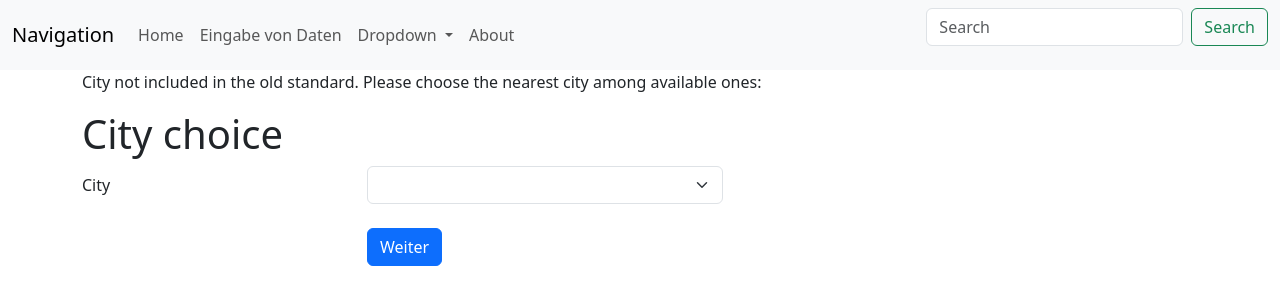
After one commit to JacekNiedzielski/Scheelastvergleich, a Flask app: template Templates/city_not_found.html in a window 1280 px wide. The commit adds this page. Shown: the top 305 px of the page. Run offline with Flask 2, Linux system fonts and the light colour scheme; the template is opened without the code that fills it, so the values that code supplies are empty; parts of the project's set-up code (start-up, migrations or seed data) failed here and were passed over.

Commit message:
Third commit

```diff
--- /dev/null
+++ b/Templates/city_not_found.html
@@ -0,0 +1,45 @@
+{% extends "base.html" %}
+
+
+{% block content %}
+
+<div class="container">
+    <div class="row justify-content-start">
+        <p>City not included in the old standard. Please choose the nearest city among available ones:</p>
+        <div class="col-5 h1">City choice</div>
+    </div>
+
+
+    <form id="address_form" action="{{ url_for('show_snow_at_nearest_city') }}" method="POST">
+
+
+        <div class ="row justify-content-start">
+            <div class="col-3 col-form-label"><label for="nearest_city">City</label></div>
+            <div class="col-4">
+                <select id="nearest_city" name="nearest_city" class="form-select">
+                    {% for city in cities %}
+                    <option value="{{city}}">{{city}}</option>
+                    {% endfor %}
+                </select>
+            </div>
+        </div>
+
+        <br>
+        <div class="row justify-content-start">
+            <div class="col-3"></div>
+            <div class="col-2"><input type="submit" value="Weiter" class="btn btn-primary"></div>
+        </div>
+
+
+
+
+
+
+
+    </form>
+
+
+
+
+</div>
+{% endblock %}
--- a/Templates/menu.html
+++ b/Templates/menu.html
@@ -7,10 +7,10 @@
       <div class="collapse navbar-collapse" id="navbarSupportedContent">
         <ul class="navbar-nav me-auto mb-2 mb-lg-0">
           <li class="nav-item">
-            <a class="nav-link active" aria-current="page" href="{{ url_for('index') }}">Home</a>
+            <a class="nav-link {{ 'active' if active_menu == 'Home'}}" aria-current="page" href="{{ url_for('index') }}">Home</a>
           </li>
           <li class="nav-item">
-            <a class="nav-link" href="{{ url_for('show_snow_at_address') }}">Eingabe von Daten</a>
+            <a class="nav-link {{ 'active' if active_menu == 'Eingabe von Daten'}}" href="{{ url_for('show_snow_at_address') }}">Eingabe von Daten</a>
           </li>
 
           <li class="nav-item dropdown">
--- a/app.py
+++ b/app.py
@@ -1,16 +1,24 @@
-from flask import Flask, url_for, render_template, request, session
+from flask import Flask, url_for, render_template, request, session, redirect
 import json
 import requests
 import pandas as pd
 import math
 import datetime
+import os
 
+template_dir = os.path.abspath("Templates")
 
-app = Flask(__name__)
+app = Flask(__name__, template_folder=template_dir)
 app.config["SECRET_KEY"] = "SomethingWhatNo1CanGuess!"
 
 df = pd.read_excel("Schneeregellasten.xlsx")
 df.drop("Unnamed: 0", inplace=True, axis=1)
+
+
+df_4000 = pd.read_excel("Schneeregellasten_4000.xlsx")
+df_4000.drop("Unnamed: 0", inplace=True, axis=1)
+
+
 
 def shorten(element):
     element = element[:-2]
@@ -18,26 +26,40 @@ def shorten(element):
 
 df.Stadt = df.Stadt.apply(shorten)
 
+cities_4013_EC = df.Stadt.sort_values().to_list()
+cities_4000 = df_4000.Stadt.sort_values().to_list()
+
+
 
 today = datetime.date.today()
 current_year = today.year
 
 years = []
 
-for year in range(1984,current_year+1):
+for year in range(1960,current_year+1):
     years.append(year)
 
 
 
 @app.route("/")
 def index():
-    return render_template("index.html")
+    return render_template("index.html", active_menu="Home")
+
+
+
+@app.route("/show_snow_at_nearest_city", methods=["GET", "POST"])
+def show_snow_at_nearest_city():
+    if request.method == "POST":
+        if "nearest_city" in request.form:
+            nearest_city = request.form["nearest_city"]
+            return render_template("address.html", nearest_city=nearest_city, current_year = current_year, years = years, active_menu="Eingabe von Daten")
+
 
 @app.route("/show_snow_at_address", methods=["GET", "POST"])
-def show_snow_at_address(old_snow=df):
+def show_snow_at_address(old_snow=df, old_snow_4000 = df_4000):
 
     if request.method == "GET":
-        return render_template("address.html", current_year = current_year, years = years)
+        return render_template("address.html", current_year = current_year, years = years, active_menu="Eingabe von Daten")
 
     else:
         street = "Stephansplatz"
@@ -64,7 +86,7 @@ def show_snow_at_address(old_snow=df):
 
         data = r.json()
         schneelast = round(float(data["data"]["schneelast"]),3)
-
+        #print(schneelast)
         if city == "Wien" and postal_code == "1010":
             city = "Wien  1.,Innere Stadt"
 
@@ -138,22 +160,43 @@ def show_snow_at_address(old_snow=df):
             city = city
 
 
-        #Schneezone gemäß ÖNORM B 4013
-        schneezone_4013 = old_snow.loc[old_snow.Stadt == city]["Schneezone_4013"][old_snow.loc[old_snow.Stadt == city]["Schneezone_4013"].index[0]]
-        #Schneezone gemäß EC 2006
-        schneezone_EC2006 = old_snow.loc[old_snow.Stadt == city]["Schneezone_EC2006"][old_snow.loc[old_snow.Stadt == city]["Schneezone_EC2006"].index[0]]
+        einrichtungsjahr = current_year
+        if "einrichtungsjahr" in request.form:
+            einrichtungsjahr = request.form["einrichtungsjahr"]
+            einrichtungsjahr = int(einrichtungsjahr)
+
+
+
+        if einrichtungsjahr >= 1984 and city in old_snow.Stadt.to_list():
+            #Schneezone gemäß ÖNORM B 4013
+            schneezone_4013 = old_snow.loc[old_snow.Stadt == city]["Schneezone_4013"][old_snow.loc[old_snow.Stadt == city]["Schneezone_4013"].index[0]]
+            #Schneezone gemäß EC 2006
+            schneezone_EC2006 = old_snow.loc[old_snow.Stadt == city]["Schneezone_EC2006"][old_snow.loc[old_snow.Stadt == city]["Schneezone_EC2006"].index[0]]
+
+        elif einrichtungsjahr < 1984 and city in old_snow_4000.Stadt.tolist():
+
+            schneeregellast_4000 = old_snow_4000["Schneeregellast"][old_snow_4000.loc[old_snow_4000.Stadt == city].index[0]]
+
+        elif einrichtungsjahr < 1984 and city not in old_snow_4000.Stadt.tolist():
+            return render_template("city_not_found.html", cities = cities_4000)
+
+        else:
+            return render_template("city_not_found.html", cities = cities_4013_EC)
+
+
+
 
         seehoehe = "Seehoehe von Stadt"
 
         if "seehoehe" in request.form:
             seehoehe = request.form["seehoehe"]
 
-            if seehoehe == "Seehoehe von Stadt":
+            if seehoehe == "Seehoehe von Stadt" and einrichtungsjahr >= 1984:
                 #Schneeregellast gemäß ÖNORM B 4013 und EC 2006 ohne explizite Eingabe von Seehöhe (Wert für Stadt)
                 schneeregellast_4013 = old_snow.loc[old_snow.Stadt == city]["Schneeregellast_4013"][old_snow.loc[old_snow.Stadt == city]["Schneeregellast_4013"].index[0]]
                 schneeregellast_EC2006 = old_snow.loc[old_snow.Stadt == city]["Schneeregellast_EC2006"][old_snow.loc[old_snow.Stadt == city]["Schneeregellast_EC2006"].index[0]]
 
-            else:
+            elif seehoehe != "Seehoehe von Stadt" and einrichtungsjahr >=1984:
                 seehoehe = int(seehoehe)
 
                 if schneezone_4013 == "A" and seehoehe >= 200:
@@ -246,12 +289,14 @@ def show_snow_at_address(old_snow=df):
                 elif schneezone_EC2006 == "4":
                     schneeregellast_EC2006 = max( (0.642 * 4.5 + 0.009) * (1 + (seehoehe / 728) ** 2), 2.9)
 
-        einrichtungsjahr = current_year
-        if "einrichtungsjahr" in request.form:
-            einrichtungsjahr = request.form["einrichtungsjahr"]
-            einrichtungsjahr = int(einrichtungsjahr)
 
-        if einrichtungsjahr >= 1984 and einrichtungsjahr <= 2005:
+
+        if einrichtungsjahr < 1984 and einrichtungsjahr >=1960:
+            schnee_alt = schneeregellast_4000
+            norm = "ÖNORM B 4000"
+
+
+        elif einrichtungsjahr >= 1984 and einrichtungsjahr <= 2005:
             schnee_alt = schneeregellast_4013
             norm = "ÖNORM B 4013"
 
@@ -295,13 +340,33 @@ def show_snow_on_roof_pultdach():
         if "roof_angle_pultdach" in request.form:
             roof_angle_pultdach = request.form["roof_angle_pultdach"]
 
-    if int(roof_angle_pultdach) >= 0 and int(roof_angle_pultdach) < 30 and norm == "ÖNORM B 4013":
+    if int(roof_angle_pultdach) >=0 and int(roof_angle_pultdach) < 30 and norm == "ÖNORM B 4000":
+        µ_1_neu = 0.8
+        µ_1_alt = 1.0
+
+    elif int(roof_angle_pultdach) >=30 and int(roof_angle_pultdach) < 60 and norm == "ÖNORM B 4000":
+        µ_1_neu = 0.8 * (60 - int(roof_angle_pultdach)) / 30
+        µ_1_alt = 1.0 * (70 - int(roof_angle_pultdach)) / 40
+
+    elif int(roof_angle_pultdach) >= 60 and int(roof_angle_pultdach) < 70 and norm == "ÖNORM B 4000":
+        µ_1_neu = 0
+        µ_1_alt = 1.0 * (70 - int(roof_angle_pultdach)) / 40
+
+    elif int(roof_angle_pultdach) >= 70 and norm == "ÖNORM B 4000":
+        µ_1_neu = 0
+        µ_1_alt = 0
+
+
+
+    elif int(roof_angle_pultdach) >= 0 and int(roof_angle_pultdach) < 30 and norm == "ÖNORM B 4013":
         µ_1_neu = 0.8
         µ_1_alt = 1.0
 
     elif int(roof_angle_pultdach) >= 30 and int(roof_angle_pultdach) < 60 and norm == "ÖNORM B 4013":
         µ_1_neu = 0.8 * (60 - int(roof_angle_pultdach)) / 30
         µ_1_alt = 1.0 * (60 - int(roof_angle_pultdach)) / 30
+
+
 
     elif int(roof_angle_pultdach) >= 0 and int(roof_angle_pultdach) < 30 and norm == "EN 1991-1-3 2006":
         µ_1_neu = 0.8
@@ -311,7 +376,9 @@ def show_snow_on_roof_pultdach():
         µ_1_neu = 0.8 * (60 - int(roof_angle_pultdach)) / 30
         µ_1_alt = 0.8 * (60 - int(roof_angle_pultdach)) / 30
 
-    elif int(roof_angle_pultdach) >= 60:
+
+
+    elif int(roof_angle_pultdach) >= 60 and norm != "ÖNORM B 4000":
         µ_1_neu = 0
         µ_1_alt = 0
 
@@ -341,8 +408,30 @@ def show_snow_on_roof_satteldach():
         if "roof_angle_satteldach_2" in request.form:
             roof_angle_satteldach_2 = request.form["roof_angle_satteldach_2"]
 
+    #First roof part
 
-    if int(roof_angle_satteldach_1) >= 0 and int(roof_angle_satteldach_1) < 15 and norm == "ÖNORM B 4013":
+    if int(roof_angle_satteldach_1) >= 0 and int(roof_angle_satteldach_1) < 15 and norm == "ÖNORM B 4000":
+        µ_2_neu_1 = 0.8
+        µ_2_alt_1 = 1.0
+
+    elif int(roof_angle_satteldach_1) >= 15 and int(roof_angle_satteldach_1) < 30 and norm == "ÖNORM B 4000":
+        µ_2_neu_1 = 0.8 + 0.2 * (int(roof_angle_satteldach_1) - 15) / 15
+        µ_2_alt_1 = 1.0
+
+    elif int(roof_angle_satteldach_1) >= 30 and int(roof_angle_satteldach_1) < 60 and norm == "ÖNORM B 4000":
+        µ_2_neu_1 = 1.0 * (60 - int(roof_angle_satteldach_1)) / 30
+        µ_2_alt_1 = 1.0 * (70 - int(roof_angle_satteldach_1)) / 40
+
+    elif int(roof_angle_satteldach_1) >= 60 and int(roof_angle_satteldach_1) < 70 and norm == "ÖNORM B 4000":
+        µ_2_neu_1 = 0
+        µ_2_alt_1 = 1.0 * (70 - int(roof_angle_satteldach_1)) / 40
+
+    elif int(roof_angle_satteldach_1) >= 70 and norm == "ÖNORM B 4000":
+        µ_2_neu_1 = 0
+        µ_2_alt_1 = 0
+
+
+    elif int(roof_angle_satteldach_1) >= 0 and int(roof_angle_satteldach_1) < 15 and norm == "ÖNORM B 4013":
         µ_2_neu_1 = 0.8
         µ_2_alt_1 = 1.0
 
@@ -367,16 +456,35 @@ def show_snow_on_roof_satteldach():
         µ_2_neu_1 = 1.0 * (60 - int(roof_angle_satteldach_1)) / 30
         µ_2_alt_1 = 0.8 * (60 - int(roof_angle_satteldach_1)) / 30
 
-    elif int(roof_angle_satteldach_1) >= 60:
+    elif int(roof_angle_satteldach_1) >= 60 and norm != "ÖNORM B 4000":
         µ_2_neu_1 = 0
         µ_2_alt_1 = 0
 
 
+    ## Second roof part
+
+    if int(roof_angle_satteldach_2) >= 0 and int(roof_angle_satteldach_2) < 15 and norm == "ÖNORM B 4000":
+        µ_2_neu_2 = 0.8
+        µ_2_alt_2 = 1.0
+
+    elif int(roof_angle_satteldach_2) >= 15 and int(roof_angle_satteldach_2) < 30 and norm == "ÖNORM B 4000":
+        µ_2_neu_2 = 0.8 + 0.2 * (int(roof_angle_satteldach_2) - 15) / 15
+        µ_2_alt_2 = 1.0
+
+    elif int(roof_angle_satteldach_2) >= 30 and int(roof_angle_satteldach_2) < 60 and norm == "ÖNORM B 4000":
+        µ_2_neu_2 = 1.0 * (60 - int(roof_angle_satteldach_2)) / 30
+        µ_2_alt_2 = 1.0 * (70 - int(roof_angle_satteldach_2)) / 40
+
+    elif int(roof_angle_satteldach_2) >= 60 and int(roof_angle_satteldach_2) < 70 and norm == "ÖNORM B 4000":
+        µ_2_neu_2 = 0
+        µ_2_alt_2 = 1.0 * (70 - int(roof_angle_satteldach_2)) / 40
+
+    elif int(roof_angle_satteldach_2) >= 70 and norm == "ÖNORM B 4000":
+        µ_2_neu_2 = 0
+        µ_2_alt_2 = 0
 
 
-
-
-    if int(roof_angle_satteldach_2) >= 0 and int(roof_angle_satteldach_2) < 15 and norm == "ÖNORM B 4013":
+    elif int(roof_angle_satteldach_2) >= 0 and int(roof_angle_satteldach_2) < 15 and norm == "ÖNORM B 4013":
         µ_2_neu_2 = 0.8
         µ_2_alt_2 = 1.0
 
@@ -401,7 +509,7 @@ def show_snow_on_roof_satteldach():
         µ_2_neu_2 = 1.0 * (60 - int(roof_angle_satteldach_2)) / 30
         µ_2_alt_2 = 0.8 * (60 - int(roof_angle_satteldach_2)) / 30
 
-    elif int(roof_angle_satteldach_2) >= 60:
+    elif int(roof_angle_satteldach_2) >= 60 and norm != "ÖNORM B 4000":
         µ_2_neu_2 = 0
         µ_2_alt_2 = 0
 
@@ -417,3 +525,8 @@ def show_snow_on_roof_satteldach():
     roof_schnee_alt_1=roof_schnee_alt_1, roof_schnee_neu_1=roof_schnee_neu_1,
     roof_schnee_alt_2=roof_schnee_alt_2, roof_schnee_neu_2=roof_schnee_neu_2,
     roof_type=roof_type+'.png', norm=norm)
+
+
+
+if __name__ == '__main__':
+    app.run(host="0.0.0.0")
```
Also changed, not shown: Templates/address.html (+8 -7 lines), 2 other files.
